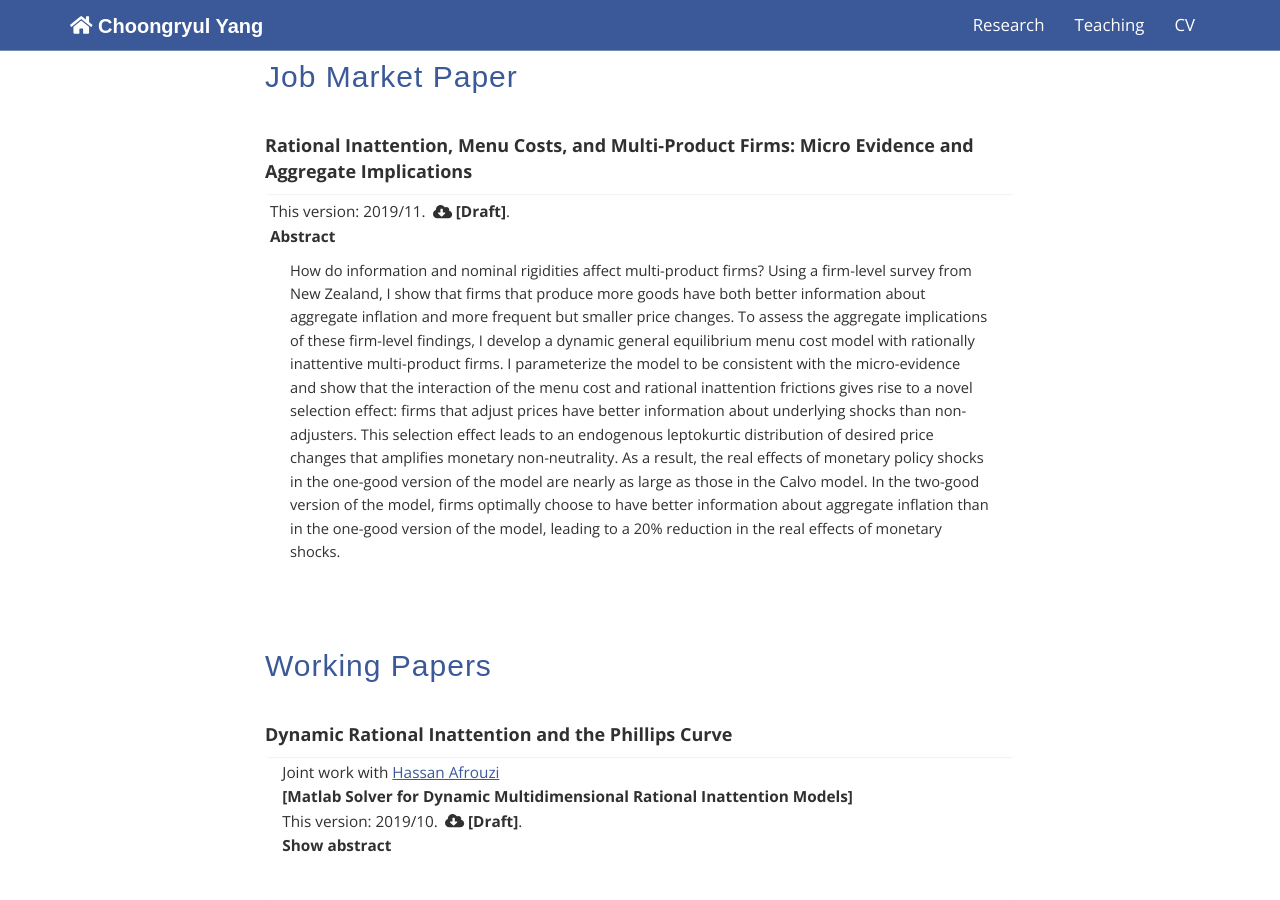
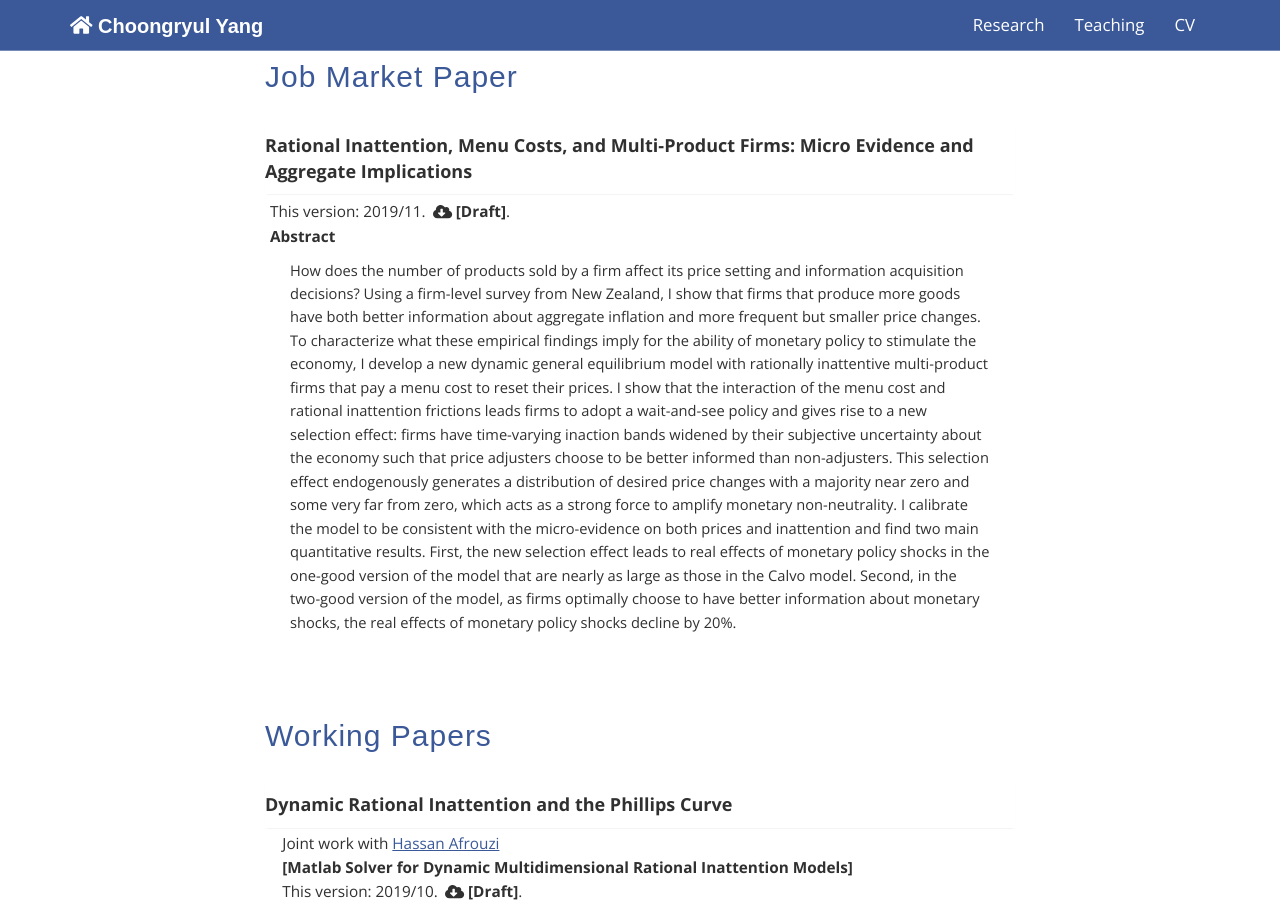
Before and after one commit to choongryulyang/choongryulyang.github.io, a Jekyll site: the page built from index.html, in a window 1280 px wide and 900 px high, scrolled down 927 px. Built offline with Jekyll 4.4.1, drawn with Linux system fonts in a browser that asks for light colours.

Commit message:
Update index.html

```diff
--- a/index.html
+++ b/index.html
@@ -119,17 +119,22 @@ title: Choongryul Yang
 <!--						<input type="checkbox" id="jmp"/>-->
 
 						<p style="font-size: 11pt; margin: 10px 20px; text-align: left; color: #303030">
-						How do information and nominal rigidities affect multi-product firms? Using a firm-level survey from New Zealand,
-						I show that firms that produce more goods have both better information about aggregate inflation
-						and more frequent but smaller price changes. To assess the aggregate implications of these firm-level findings,
-						I develop a dynamic general equilibrium menu cost model with rationally inattentive multi-product firms.
-						I parameterize the model to be consistent with the micro-evidence and show that the interaction of the menu cost
-						and rational inattention frictions gives rise to a novel selection effect: firms that adjust prices have better
-						information about underlying shocks than non-adjusters. This selection effect leads to an endogenous leptokurtic
-						distribution of desired price changes that amplifies monetary non-neutrality. As a result, the real effects of
-						monetary policy shocks in the one-good version of the model are nearly as large as those in the Calvo model.
-						In the two-good version of the model, firms optimally choose to have better information about aggregate inflation
-						than in the one-good version of the model, leading to a 20% reduction in the real effects of monetary shocks.
+						How does the number of products sold by a firm affect its price setting and information acquisition decisions?
+						Using a firm-level survey from New Zealand, I show that firms that produce more goods have both better information
+						about aggregate inflation and more frequent but smaller price changes. To characterize what these empirical findings
+						imply for the ability of monetary policy to stimulate the economy, I develop a new dynamic general equilibrium model
+						with rationally inattentive multi-product firms that pay a menu cost to reset their prices.
+						I show that the interaction of the menu cost and rational inattention frictions leads firms to adopt a wait-and-see
+						policy and gives rise to a new selection effect: firms have time-varying inaction bands widened by
+						their subjective uncertainty about the economy such that price adjusters choose to be better informed
+						than non-adjusters. This selection effect endogenously generates a distribution of desired price changes with
+						a majority near zero and some very far from zero, which acts as a strong force to amplify
+						monetary non-neutrality. I calibrate the model to be consistent with the micro-evidence on
+						both prices and inattention and find two main quantitative results.
+						First, the new selection effect leads to real effects of monetary policy shocks in the one-good version of
+						the model that are nearly as large as those in the Calvo model. Second, in the two-good version of the model,
+						as firms optimally choose to have better information about monetary shocks, the real effects of monetary
+						policy shocks decline by 20%.
 						<br>
 						</p>
 
```
